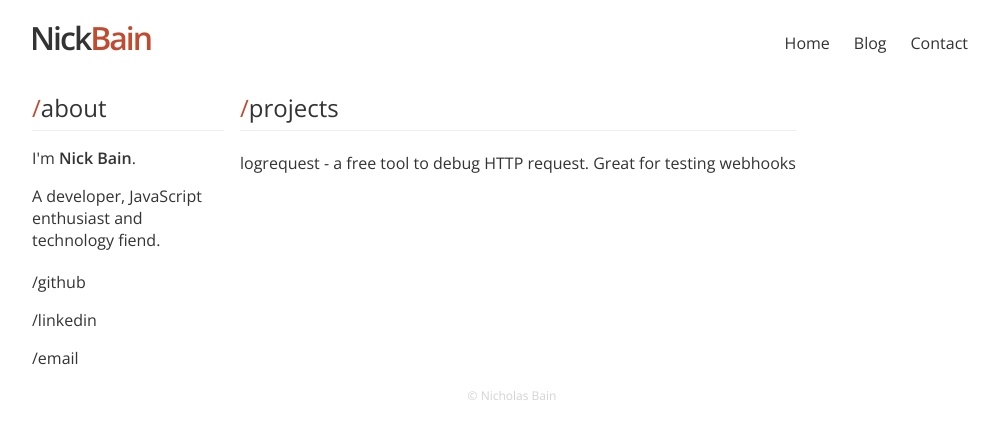
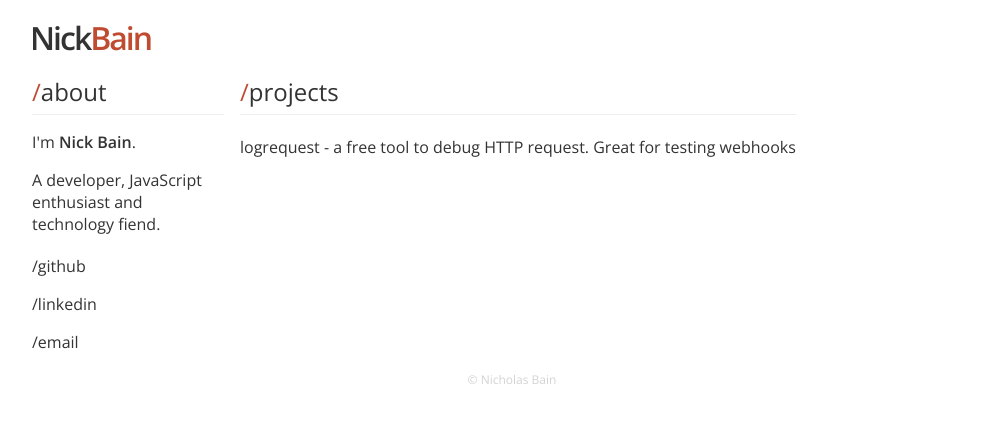
Before and after one commit to NickBain/nickbain.github.com, a Jekyll site: the page built from index.html, in a window 1280 px wide. Shown: the top 439 px of the page, without its empty margins (128-1127 px from the left). Built offline with Jekyll 4.4.1, drawn with Linux system fonts in a browser that asks for light colours; the list of posts is cut into pages by our own code; comment, search, counter and statistics services are not loaded.

Commit message:
Update default.html

```diff
--- a/_layouts/default.html
+++ b/_layouts/default.html
@@ -24,12 +24,13 @@
 		<span id="logo_text"><a href="/">Nick<span class="logo_alt">Bain</span></a></span>
 
  	<nav role="navigation" id="navigation">
-	      <ul>
+	    <!--  <ul>
 	        <li><a href="/">Home</a></li>
 	        <li><a href="/blog/">Blog</a></li>
-	        <!-- <li><a href="/work">Work</a></li> -->
+	         <li><a href="/work">Work</a></li>
 	        <li><a href="/contact">Contact</a></li>
 	      </ul>
+	      -->
 	</nav>
   <div class="clearfix"> </div>
 	</header>
```
